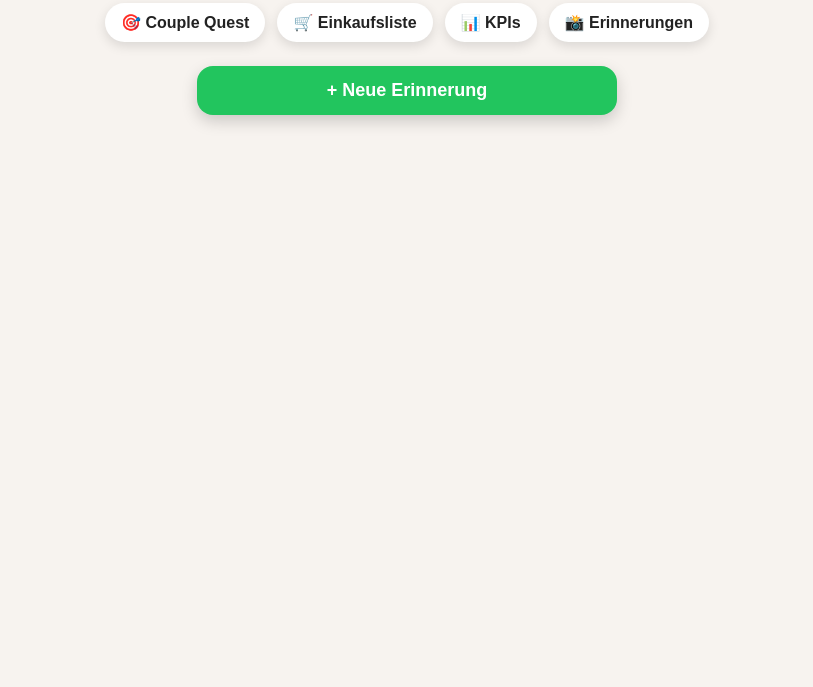
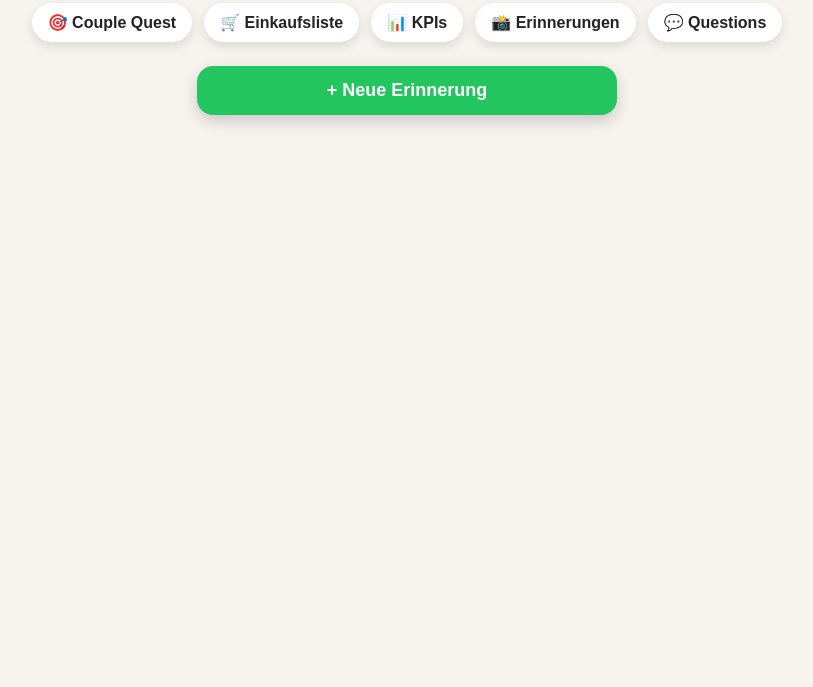
Before and after one commit to bjkhhde-art/Projekt-Wir, a plain HTML site: page erinnerungen.html in a window 1280 px wide. Shown: the part 113-800 px from the top of the page, without its empty margins (233-1046 px from the left). Drawn offline with nearby package versions, Linux system fonts and the light colour scheme; no server answers.

Commit message:
Add 'Questions' link to navigation in erinnerungen.html

```diff
--- a/erinnerungen.html
+++ b/erinnerungen.html
@@ -19,6 +19,7 @@
   <a href="shopping.html">🛒 Einkaufsliste</a>
   <a href="kpis.html">📊 KPIs</a>
   <a href="erinnerungen.html">📸 Erinnerungen</a>
+  <a href="questions.html">💬 Questions</a>
 </nav>
 
   <section id="memoryOverview">
```
Lines whose indentation alone changed are shown as unchanged.
